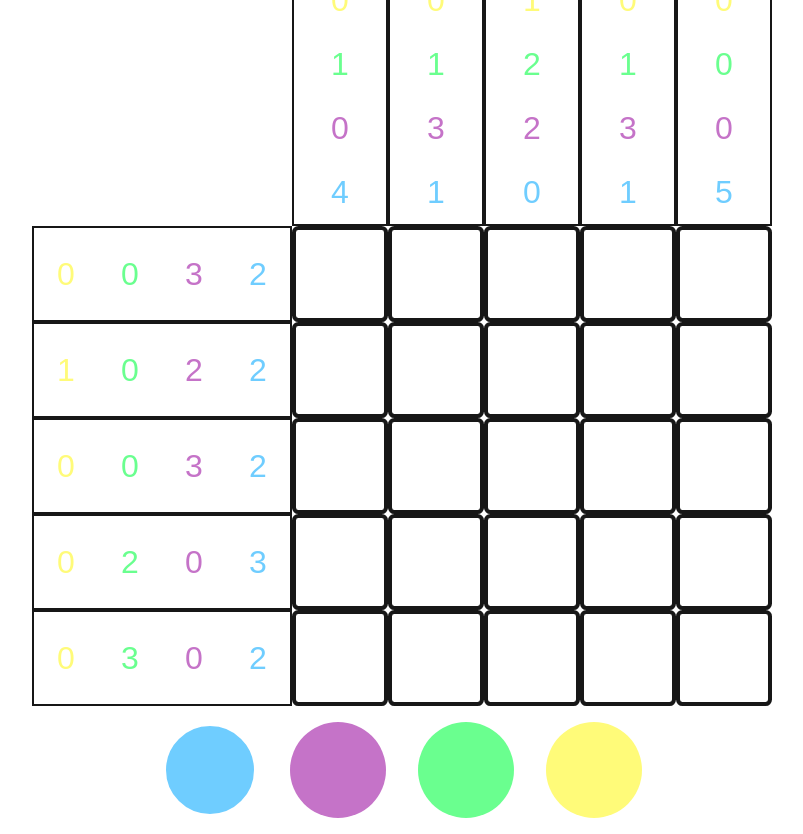
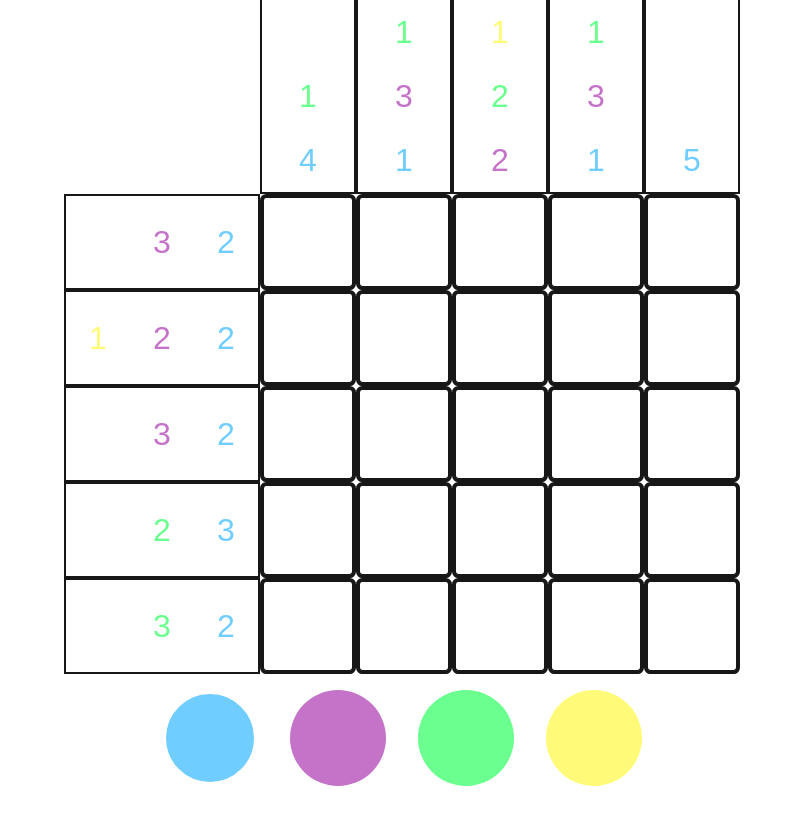
Before and after one commit to piksalchaos/pixipaint, a Next.js app: page / in a window 1280 px wide. Shown: the whole page, without its empty margins (238-1041 px from the left). After the commit the page ends 802 px from the top, so only its background shows below. Built offline with nearby package versions, Linux system fonts and the light colour scheme.

Commit message:
empty marker numbers removed

```diff
--- a/app/ui/markers.tsx
+++ b/app/ui/markers.tsx
@@ -35,9 +35,7 @@ export function ColumnMarkers({
               alignItems: "center",
             }}
           >
-            {columnMarker.map(({ count, groups }, colorId) => (
-              <MarkerNumber count={count} groups={groups} colorId={colorId} />
-            ))}
+            <Marker markerData={columnMarker} />
           </div>
         );
       })}
@@ -81,9 +79,7 @@ export function RowMarkers({
               alignItems: "center",
             }}
           >
-            {rowMarker.map(({ count, groups }, colorId) => (
-              <MarkerNumber count={count} groups={groups} colorId={colorId} />
-            ))}
+            <Marker markerData={rowMarker} />
           </div>
         );
       })}
@@ -91,6 +87,17 @@ export function RowMarkers({
   );
 }
 
+function Marker({
+  markerData,
+}: {
+  markerData: Array<{ count: number; groups: number }>;
+}) {
+  return markerData.map(({ count, groups }, colorId) => {
+    if (count > 0) {
+      return <MarkerNumber count={count} groups={groups} colorId={colorId} />;
+    }
+  });
+}
 function MarkerNumber({
   count,
   groups,
```
